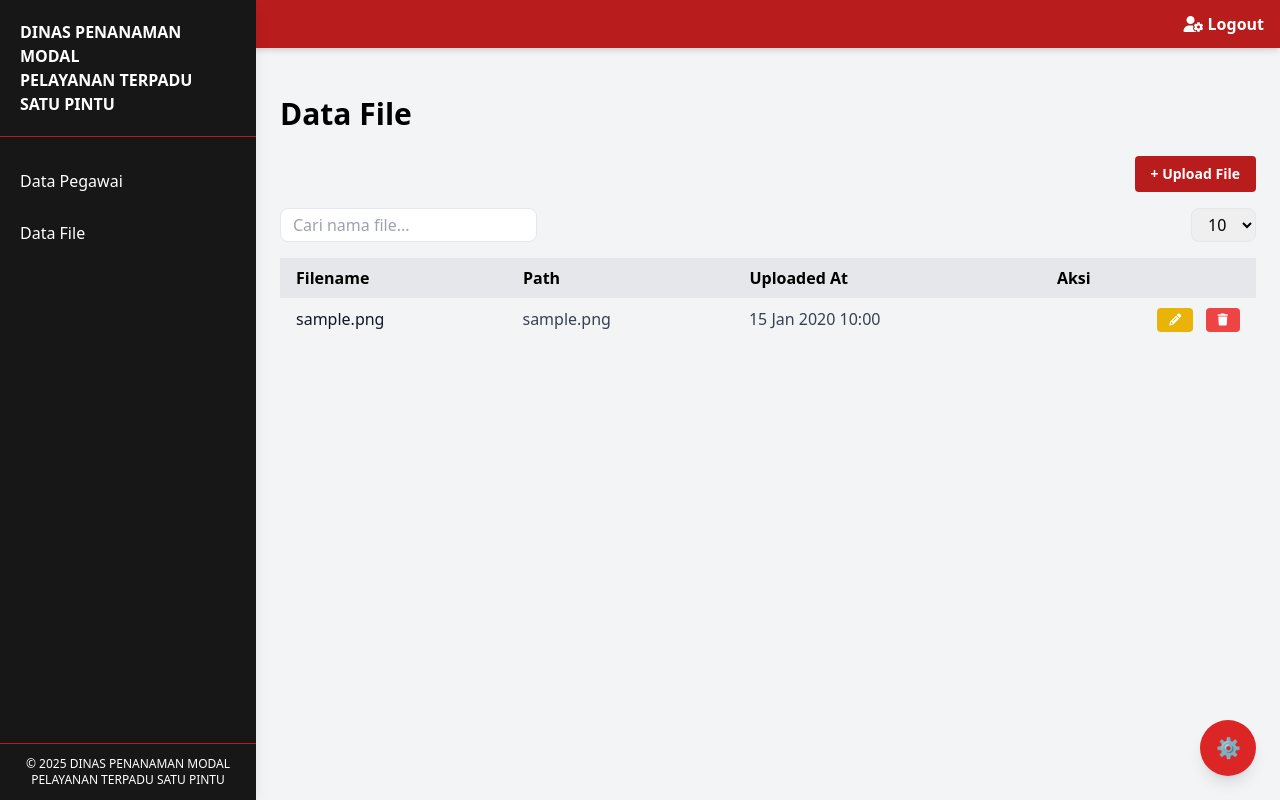
After one commit to SChris-dev/MPP-website, a PHP site: page /admin/files.php in a window 1280 px wide. The commit adds this page. Run offline with PHP 8.4, Linux system fonts and the light colour scheme; a user stored in the database is signed in; tables that the repository leaves empty or names only in its code hold one stand-in row (values such as "Sample post"); some libraries are stand-ins or nearby versions.

Commit message:
added admin upload files (CRUD)

```diff
--- /dev/null
+++ b/admin/files.php
@@ -0,0 +1,316 @@
+<?php
+require_once __DIR__ . '/../includes/auth.php';
+require_once __DIR__ . '/../includes/db.php';
+
+// $stmt = $pdo->query("SELECT * FROM files ORDER BY uploaded_at DESC");
+// $fileList = $stmt->fetchAll(PDO::FETCH_ASSOC);
+
+$limitOptions = [5, 10, 25, 50];
+$limit = isset($_GET['limit']) && in_array((int)$_GET['limit'], $limitOptions) ? (int)$_GET['limit'] : 10;
+$page = isset($_GET['page']) && (int)$_GET['page'] > 0 ? (int)$_GET['page'] : 1;
+$search = isset($_GET['search']) ? trim($_GET['search']) : '';
+$sortBy = in_array($_GET['sortBy'] ?? '', ['filename', 'path', 'uploaded_at']) ? $_GET['sortBy'] : 'uploaded_at';
+$sortDir = ($_GET['sortDir'] ?? '') === 'asc' ? 'asc' : 'desc';
+
+$offset = ($page - 1) * $limit;
+
+$sql = "SELECT * FROM files WHERE filename LIKE :search OR path LIKE :search ORDER BY $sortBy $sortDir LIMIT :limit OFFSET :offset";
+$stmt = $pdo->prepare($sql);
+$stmt->bindValue(':search', "%$search%");
+$stmt->bindValue(':limit', $limit, PDO::PARAM_INT);
+$stmt->bindValue(':offset', $offset, PDO::PARAM_INT);
+$stmt->execute();
+$fileList = $stmt->fetchAll(PDO::FETCH_ASSOC);
+
+if (isset($_GET['ajax']) && $_GET['ajax'] === 'true') {
+  foreach ($fileList as $file): ?>
+    <tr>
+      <td class="whitespace-nowrap px-4 py-2 font-medium text-gray-900 dark:text-white"><?= htmlspecialchars($file['filename']) ?></td>
+      <td class="whitespace-nowrap px-4 py-2 text-gray-700 dark:text-gray-300"><?= htmlspecialchars($file['path']) ?></td>
+      <td class="whitespace-nowrap px-4 py-2 text-gray-700 dark:text-gray-300"><?= htmlspecialchars(date('d M Y H:i', strtotime($file['uploaded_at']))) ?></td>
+      <td class="whitespace-nowrap px-4 py-2 text-right space-x-2">
+        <button onclick='openEditModal(<?= json_encode($file) ?>)' class="rounded bg-yellow-500 px-3 py-1 text-xs font-medium text-white hover:bg-yellow-600">
+          <i class="fa fa-pencil"></i>
+        </button>
+        <button onclick="confirmDelete(<?= $file['id'] ?>)" class="rounded bg-red-500 px-3 py-1 text-xs font-medium text-white hover:bg-red-600">
+          <i class="fa fa-trash"></i>
+        </button>
+      </td>
+    </tr>
+  <?php endforeach;
+  exit;
+}
+
+?>
+
+<?php include_once __DIR__ . '/includes/header.php'; ?>
+<?php include_once __DIR__ . '/includes/sidebar.php'; ?>
+
+<main class="pt-24 md:ml-64 p-6">
+  <div class="flex justify-between items-center mb-6">
+    <h2 class="text-3xl font-semibold">Data File</h2>
+  </div>
+
+  <div class="flex justify-end mb-4">
+    <button id="btnUpload"
+        class="rounded bg-customText px-4 py-2 text-sm font-semibold text-white hover:bg-[#B91C1C]">
+        + Upload File
+    </button>
+  </div>
+
+  <div class="flex justify-between items-center mb-4">
+      <input type="text" id="searchInput" placeholder="Cari nama file..."
+          class="px-3 py-1 border rounded-lg dark:bg-gray-800 dark:text-white" />
+      <select id="limitSelect" class="ml-2 px-3 py-1 border rounded-lg dark:bg-gray-800 dark:text-white">
+          <option value="5">5</option>
+          <option value="10" selected>10</option>
+          <option value="25">25</option>
+          <option value="50">50</option>
+      </select>
+  </div>
+
+  <div class="w-full overflow-x-auto">
+    <table class="w-full border-collapse table-auto min-w-[600px]">
+        <thead>
+            <tr class="bg-gray-200 dark:bg-[#B91C1C] border-hidden">
+                <th class="border px-4 py-2 text-left sortable cursor-pointer" data-field="filename">Filename</th>
+                <th class="border px-4 py-2 text-left sortable cursor-pointer" data-field="path">Path</th>
+                <th class="border px-4 py-2 text-left sortable cursor-pointer" data-field="uploaded_at">Uploaded At</th>
+                <th class="border px-4 py-2 text-left">Aksi</th>
+            </tr>
+        </thead>
+
+      <tbody>
+        <?php if (!$fileList): ?>
+          <tr>
+            <td colspan="4" class="text-center py-4">Belum ada file.</td>
+          </tr>
+        <?php else: ?>
+          <?php foreach ($fileList as $file): ?>
+            <tr>
+              <td class="whitespace-nowrap px-4 py-2 font-medium text-gray-900 dark:text-white">
+                <?= htmlspecialchars($file['filename']) ?>
+              </td>
+              <td class="whitespace-nowrap px-4 py-2 text-gray-700 dark:text-gray-300">
+                <?= htmlspecialchars($file['path']) ?>
+              </td>
+              <td class="whitespace-nowrap px-4 py-2 text-gray-700 dark:text-gray-300">
+                <?= htmlspecialchars(date('d M Y H:i', strtotime($file['uploaded_at']))) ?>
+              </td>
+              <td class="whitespace-nowrap px-4 py-2 space-x-2">
+                <button onclick='openEditModal(<?= json_encode($file) ?>)' class="rounded bg-yellow-500 px-3 py-1 text-xs font-medium text-white hover:bg-yellow-600">
+                    <i class="fa fa-pencil"></i>
+                </button>
+
+                <button onclick="confirmDelete(<?= $file['id'] ?>)" class="rounded bg-red-500 px-3 py-1 text-xs font-medium text-white hover:bg-red-600">
+                    <i class="fa fa-trash"></i>
+                </button>
+              </td>
+            </tr>
+          <?php endforeach; ?>
+        <?php endif; ?>
+      </tbody>
+    </table>
+
+    <!-- Upload Modal -->
+    <div id="modalUpload" class="fixed inset-0 bg-black bg-opacity-50 backdrop-blur-sm flex items-center justify-center z-50 hidden">
+        <div class="bg-white dark:bg-gray-800 border border-black dark:border-red-500 rounded-2xl shadow-lg max-w-md w-full p-6">
+            <h2 class="text-xl font-bold mb-6 text-gray-800 dark:text-white">Upload File</h2>
+
+            <form action="./actions/file_add.php" method="POST" enctype="multipart/form-data" class="space-y-4">
+            <div>
+                <label for="file" class="block mb-1 font-medium text-gray-800 dark:text-white">Pilih File</label>
+                <input type="file" name="file" id="file" required
+                class="w-full px-3 py-2 border rounded-md dark:bg-gray-700 dark:text-white">
+            </div>
+
+            <div class="flex justify-end space-x-4">
+                <button type="submit"
+                class="bg-black text-white dark:bg-white dark:text-black px-6 py-2 rounded-lg font-medium transition hover:bg-white hover:text-red-600 hover:border hover:border-red-500 hover:shadow-red-400">
+                Upload
+                </button>
+                <button type="button" id="btnUploadCancel"
+                class="bg-red-600 text-white px-6 py-2 rounded-lg font-medium transition hover:bg-white hover:text-red-600 hover:border hover:border-red-500 hover:shadow-red-400">
+                Batal
+                </button>
+            </div>
+            </form>
+        </div>
+    </div>
+
+    <!-- Edit Modal -->
+    <div id="modalEdit" class="fixed inset-0 bg-black bg-opacity-50 backdrop-blur-sm flex items-center justify-center z-50 hidden">
+        <div class="bg-white dark:bg-gray-800 border border-black dark:border-red-500 rounded-2xl shadow-lg max-w-md w-full p-6">
+            <h2 class="text-xl font-bold mb-6 text-gray-800 dark:text-white">Edit File</h2>
+
+            <form action="./actions/file_edit.php" method="POST" enctype="multipart/form-data" class="space-y-4">
+            <input type="hidden" name="id" />
+            <input type="hidden" name="old_path" />
+
+            <div>
+                <label for="filename" class="block mb-1 font-medium text-gray-800 dark:text-white">Nama File</label>
+                <input type="text" name="filename" required
+                class="w-full px-3 py-2 border rounded-md dark:bg-gray-700 dark:text-white" />
+            </div>
+
+            <div>
+                <label class="block mb-1 font-medium text-gray-800 dark:text-white">Ganti File (opsional)</label>
+                <input type="file" name="new_file" class="w-full px-3 py-2 border rounded-md dark:bg-gray-700 dark:text-white" />
+            </div>
+
+            <div class="flex justify-end space-x-4">
+                <button type="submit"
+                class="bg-black text-white dark:bg-white dark:text-black px-6 py-2 rounded-lg font-medium transition hover:bg-white hover:text-red-600 hover:border hover:border-red-500 hover:shadow-red-400">
+                Simpan
+                </button>
+                <button type="button" id="btnEditCancel"
+                class="bg-red-600 text-white px-6 py-2 rounded-lg font-medium transition hover:bg-white hover:text-red-600 hover:border hover:border-red-500 hover:shadow-red-400">
+                Batal
+                </button>
+            </div>
+            </form>
+        </div>
+    </div>
+  </div>
+</main>
+
+<!-- Tombol Aksesibilitas -->
+  <div class="fixed bottom-6 right-6 z-50">
+    <button id="accessBtn" class="w-14 h-14 rounded-full bg-red-600 text-white shadow-lg flex items-center justify-center text-xl">
+      ⚙️
+    </button>
+    <div id="accessPopup" class="hidden mt-2 bg-white dark:bg-gray-700 border border-gray-300 dark:border-red-500 rounded-lg shadow-lg p-4 space-y-2">
+      <button id="btnDark" class="block w-full text-left px-4 py-2 rounded hover:bg-gray-100 dark:hover:bg-gray-600">Mode Gelap</button>
+      <button id="btnLight" class="block w-full text-left px-4 py-2 rounded hover:bg-gray-100 dark:hover:bg-gray-600">Mode Terang</button>
+    </div>
+  </div>
+
+<script>
+    // upload
+    const btnUpload = document.getElementById("btnUpload");
+    const modalUpload = document.getElementById("modalUpload");
+    const btnUploadCancel = document.getElementById("btnUploadCancel");
+
+    btnUpload?.addEventListener("click", () => modalUpload.classList.remove("hidden"));
+    btnUploadCancel?.addEventListener("click", () => modalUpload.classList.add("hidden"));
+
+    // edit
+    function openEditModal(file) {
+        const modal = document.getElementById("modalEdit");
+        modal.classList.remove("hidden");
+
+        modal.querySelector('input[name="id"]').value = file.id;
+        modal.querySelector('input[name="filename"]').value = file.filename;
+        modal.querySelector('input[name="old_path"]').value = file.path;
+    }
+
+    document.getElementById("btnEditCancel").addEventListener("click", () => {
+        document.getElementById("modalEdit").classList.add("hidden");
+    });
+
+    // delete
+    function confirmDelete(id) {
+        if (confirm("Yakin ingin menghapus file ini?")) {
+            window.location.href = `./actions/file_delete.php?id=${id}`;
+        }
+    }
+</script>
+
+<script>
+    let currentPage = 1;
+    let currentLimit = 10;
+    let currentSearch = '';
+    let currentSortBy = 'uploaded_at';
+    let currentSortDir = 'desc';
+
+    function loadTableData() {
+    const params = new URLSearchParams({
+        ajax: 'true',
+        page: currentPage,
+        limit: currentLimit,
+        search: currentSearch,
+        sortBy: currentSortBy,
+        sortDir: currentSortDir,
+    });
+
+    fetch('<?= $_SERVER['PHP_SELF'] ?>?' + params.toString())
+        .then(res => res.text())
+        .then(html => {
+        document.querySelector("tbody").innerHTML = html;
+        });
+    }
+
+    document.getElementById("limitSelect").addEventListener("change", e => {
+    currentLimit = parseInt(e.target.value);
+    currentPage = 1;
+    loadTableData();
+    });
+
+    document.getElementById("searchInput").addEventListener("input", e => {
+    currentSearch = e.target.value;
+    currentPage = 1;
+    loadTableData();
+    });
+
+    document.querySelectorAll("th.sortable").forEach(th => {
+    th.addEventListener("click", () => {
+        const sortField = th.dataset.field;
+        if (currentSortBy === sortField) {
+        currentSortDir = currentSortDir === 'asc' ? 'desc' : 'asc';
+        } else {
+        currentSortBy = sortField;
+        currentSortDir = 'asc';
+        }
+        loadTableData();
+    });
+    });
+
+    loadTableData(); // initial load
+</script>
+
+<script>
+    // Aksesibilitas
+    const accessBtn = document.getElementById("accessBtn");
+    const accessPopup = document.getElementById("accessPopup");
+    const btnDark = document.getElementById("btnDark");
+    const btnLight = document.getElementById("btnLight");
+
+    accessBtn.addEventListener("click", () => {
+      accessPopup.classList.toggle("hidden");
+    });
+
+    btnDark.addEventListener("click", () => {
+      document.documentElement.classList.add("dark");
+      localStorage.setItem("theme", "dark");
+    });
+
+    btnLight.addEventListener("click", () => {
+      document.documentElement.classList.remove("dark");
+      localStorage.setItem("theme", "light");
+    });
+</script>
+
+<script>
+    const sidebar = document.getElementById('sidebar');
+    const toggleBtn = document.getElementById('sidebar-toggle');
+    const closeBtn = document.getElementById('sidebar-close');
+    const overlay = document.getElementById('sidebar-overlay');
+
+    toggleBtn?.addEventListener('click', () => {
+      sidebar.classList.remove('-translate-x-full');
+      overlay.classList.remove('hidden');
+    });
+
+    closeBtn?.addEventListener('click', () => {
+      sidebar.classList.add('-translate-x-full');
+      overlay.classList.add('hidden');
+    });
+
+    overlay?.addEventListener('click', () => {
+      sidebar.classList.add('-translate-x-full');
+      overlay.classList.add('hidden');
+    });
+</script>
+
+
+<?php include_once __DIR__ . '/../includes/footer.php'; ?>
--- a/admin/includes/sidebar.php
+++ b/admin/includes/sidebar.php
@@ -20,7 +20,10 @@
   <nav class="mt-5">
     <ul class="space-y-1">
       <li>
-        <a href="#" class="block px-5 py-3 hover:bg-customText">Data Pegawai</a>
+        <a href="./pegawai.php" class="block px-5 py-3 hover:bg-customText">Data Pegawai</a>
+      </li>
+      <li>
+        <a href="./files.php" class="block px-5 py-3 hover:bg-customText">Data File</a>
       </li>
     </ul>
   </nav>
--- /dev/null
+++ b/public/downloads/685b6405155fb_test.txt
@@ -0,0 +1 @@
+test test normal
--- /dev/null
+++ b/public/downloads/685b645f47e50_test.txt
@@ -0,0 +1 @@
+test test normal
--- /dev/null
+++ b/public/downloads/685b6511744f6_test.txt
@@ -0,0 +1 @@
+test test normal
--- /dev/null
+++ b/public/downloads/685b653eb79ee_test.txt
@@ -0,0 +1 @@
+test test normal
--- /dev/null
+++ b/public/downloads/685b6560a2374_test.txt
@@ -0,0 +1 @@
+test test normal
--- /dev/null
+++ b/public/downloads/685b65819c97d_test.txt
@@ -0,0 +1 @@
+test test normal
--- /dev/null
+++ b/public/downloads/685b65972b52e_test.txt
@@ -0,0 +1 @@
+test test normal
--- /dev/null
+++ b/public/downloads/685b65a923c55_test.txt
@@ -0,0 +1 @@
+test test normal
```
Also changed, not shown: admin/actions/file_add.php (added, +32 -0 lines), admin/actions/file_delete.php (added, +30 -0 lines), admin/actions/file_edit.php (added, +47 -0 lines), includes/sidebar.php (+24 -38 lines).
